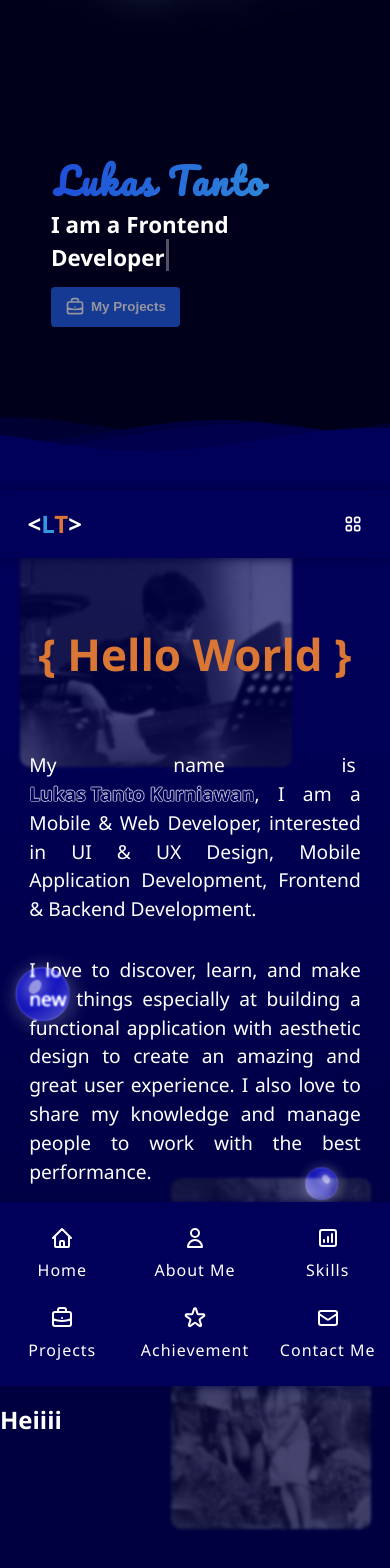
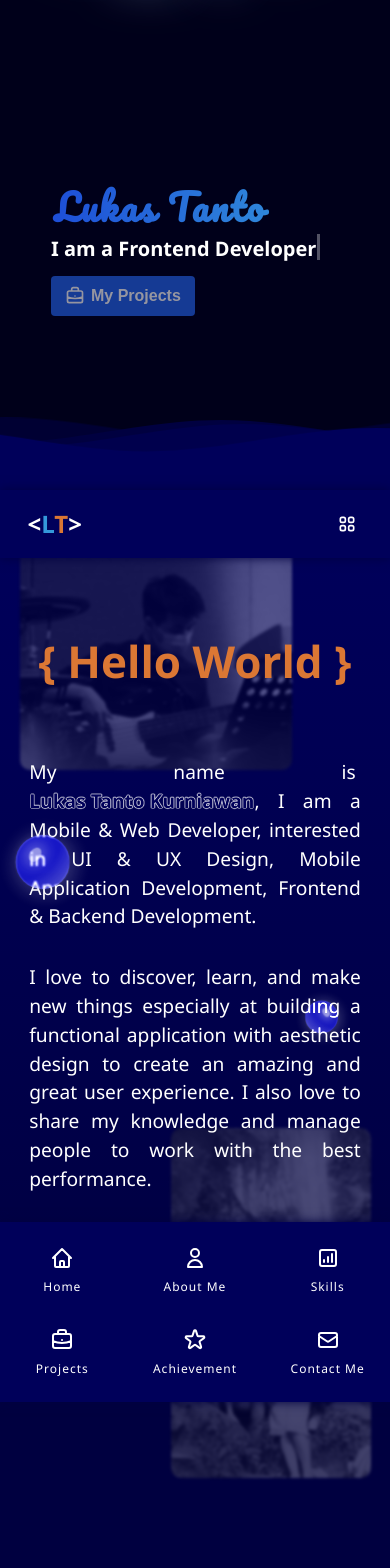
Before and after one commit to lukast2410/My-Portofolio, a Next.js app: page / in a window 390 px wide. Shown: the part 286-1854 px from the top of the page. Built offline with nearby package versions, Linux system fonts and the light colour scheme.

Commit message:
Make Hero and About Responsive

```diff
--- a/src/components/Header.tsx
+++ b/src/components/Header.tsx
@@ -17,12 +17,14 @@ export default function Header() {
 		<header className={styles.header}>
 			<div className='container'>
 				<nav className={styles.nav}>
-					<div className={styles.mainNav}>
+					<div className={styles.mainNav} >
 						<h1 className={styles.logoNav}>
 							&lt;<span>L</span>
 							<span>T</span>&gt;
 						</h1>
-						<HiOutlineViewGrid className={`icon5 ${styles.menuGrid}`} onClick={() => setShow(true)}/>
+						<button onFocus={() => setShow(true)} onBlur={() => setShow(false)}>
+							<HiOutlineViewGrid className={`icon5 ${styles.menuGrid}`} />
+						</button>
 					</div>
 					<ul className={`${show ? styles.showMenuGrid : ''}`}>
 						<li>
--- a/src/components/about/AboutSection.tsx
+++ b/src/components/about/AboutSection.tsx
@@ -32,8 +32,8 @@ export default function AboutSection() {
 			</div>
 
 			<div className={styles.images}>
-				<img src="/assets/me-bass.png" alt="Bass" style={{ transform: `translateY(${offsetY * 0.15}px)`}}/>
-				<img src="/assets/child-gkj.jpg" alt="GKJ" style={{ transform: `translateY(-${offsetY * 0.15}px)`}}/>
+				<img src="/assets/me-bass.png" alt="Bass" style={{ transform: `translateY(${offsetY * 0.025}%)`}}/>
+				<img src="/assets/child-gkj.jpg" alt="GKJ" style={{ transform: `translateY(-${offsetY * 0.025}%)`}}/>
 				{/* <img src="/assets/child.png" alt="Child" /> */}
 				{/* <img src="/assets/core-training.jpg" alt="Core Training" /> */}
 			</div>
--- a/styles/components/Header.module.scss
+++ b/styles/components/Header.module.scss
@@ -10,7 +10,7 @@
 }
 
 .nav {
-  padding-top: 1.5rem;
+  padding-top: 2rem;
   padding-bottom: 0.5rem;
   display: flex;
   justify-content: space-between;
@@ -22,6 +22,15 @@
 .nav {
   .mainNav {
     animation: fadeIn 1s ease-out;
+    display: flex;
+    align-items: center;
+
+    button{
+      background-color: transparent;
+      color: white;
+      border: none;
+      outline: none;
+    }
   }
 
   h1 span:last-child {
@@ -35,6 +44,7 @@
   ul {
     animation: fadeIn 1s ease-out;
     display: flex;
+    margin: 0;
 
     li {
       list-style-type: none;
@@ -114,7 +124,7 @@
   }
 }
 
-@media screen and (max-width: 640px) {
+@media screen and (max-width: 768px) {
   .header {
     background-color: $darkBlue400;
     position: fixed;
@@ -128,16 +138,26 @@
     flex-direction: column;
     align-items: flex-start;
 
+    .mainNav {
+      width: 100%;
+      padding: 1rem 0.5rem;
+      display: flex;
+      justify-content: space-between;
+      align-items: center;
+    }
+
     ul {
+      box-shadow: 0px 0px 10px $darkBlue600;
       animation: none;
       position: fixed;
       bottom: -100%;
       left: 0;
       padding: 1rem 0;
+      margin: 0;
       width: 100%;
       display: grid;
       grid-template-columns: 1fr 1fr 1fr;
-      gap: 0.5rem;
+      gap: 1rem 0.5rem;
       background-color: $darkBlue400;
       box-shadow: 0px 0px 10px $darkBlue600;
       transition: .3s ease;
@@ -147,6 +167,7 @@
         a {
           margin: 0;
           text-transform: none;
+          font-size: 0.75rem;
 
           .navIcon {
             display: block;
@@ -157,14 +178,6 @@
     }
   }
 
-  .mainNav {
-    width: 100%;
-    padding: 1rem 0.5rem;
-    display: flex;
-    justify-content: space-between;
-    align-items: center;
-  }
-
   .logoNav {
     font-weight: bold;
   }
--- a/styles/pages/About.module.scss
+++ b/styles/pages/About.module.scss
@@ -2,7 +2,8 @@
 
 .aboutSection {
   width: 100%;
-  height: 100vh;
+  height: min-content;
+  min-height: 50rem;
   background-image: linear-gradient($darkBlue400, $darkBlue600);
   position: relative;
   display: flex;
@@ -130,7 +131,7 @@
 
 .bubbles {
   position: absolute;
-  top: 0;
+  bottom: 0;
   left: 0;
   height: 100%;
   width: 100%;
@@ -244,18 +245,54 @@
 @keyframes bubble {
   0%{
     opacity: 0;
-    transform: scale(0) translateY(-100px) translateX(0);
+    bottom: 15%;
+    transform: scale(0) translateX(0);
   }
   10%{
     opacity: 1;
-    transform: scale(0) translateY(0) translateX(50%);
+    bottom: 10%;
+    transform: scale(0) translateX(50%);
   }
   80%{
     opacity: 0.9;
   }
   100%{
-    transform: scale(1.5) translateY(-45vh) translateX(-25%);
+    bottom: 77.5%;
+    transform: scale(1.5) translateX(-25%);
     opacity: 0;
+  }
+}
+
+@media screen and (max-width: 1024px) {
+  .aboutSection {
+    height: min-content;
+    min-height: 50rem;
+  }
+
+  .images{
+    img{
+      opacity: 0.35;
+    }
+
+    img:nth-child(1){
+      left: 5%;
+    }
+
+    img:nth-child(2){
+      right: 7.5%;
+    }
+  }
+}
+
+@media screen and (max-width: 7680px) {
+  .images{
+    img:nth-child(1){
+      left: 3%;
+    }
+
+    img:nth-child(2){
+      right: 3%;
+    }
   }
 }
 
@@ -265,10 +302,6 @@
   }
 
   .images{
-    img{
-      opacity: 0.35;
-    }
-
     img:nth-child(1){
       left: 5%;
       top: -7.5%;
--- a/styles/pages/Hero.module.scss
+++ b/styles/pages/Hero.module.scss
@@ -175,7 +175,7 @@
   border: white 2px solid;
   border-radius: 3rem;
   cursor: pointer;
-  animation: fadeIn 1s both ease 1;
+  animation: fadeIn 1s ease;
   animation-delay: 5s;
 
   &::after,
@@ -330,21 +330,20 @@
   }
 }
 
-@media screen and (max-width: 640px) {
+@media screen and (max-width: 1024px) {
   .shortDescriptionContainer {
     flex-direction: column-reverse;
   }
 
   .nameTitle {
-    flex: 0.75;
+    flex: 1;
     justify-content: center;
     align-items: flex-end;
-    font-size: 5.75rem;
+    font-size: 10rem;
     animation-delay: 0s;
   }
 
   .shortDescription {
-    flex: 1.25;
     display: flex;
     flex-direction: column;
     align-items: center;
@@ -352,6 +351,74 @@
 
     .descContainer {
       width: 100%;
+      padding-bottom: 10rem;
+    }
+
+    .short{
+      align-items: flex-start;
+    }
+
+    .links{
+      margin-top: 1rem;
+    }
+
+    .fullName h1 {
+      white-space: nowrap;
+      font-size: 3.25rem;
+    }
+
+    .viewWorkBtn {
+      margin-top: 1rem;
+      border-radius: 0.5rem;
+      padding: 1rem 1.25rem;
+      font-size: 1.1rem;
+      font-weight: 500;
+    }
+  }
+}
+
+@media screen and (max-width: 768px) {
+  .nameTitle {
+    flex: 0.75;
+    font-size: 8rem;
+  }
+
+  .shortDescription{
+
+    .fullName h1 {
+      font-size: 2.75rem;
+    }
+  }
+
+
+  .wavyBlue {
+    bottom: 6.5rem;
+  }
+
+  .waveExtend {
+    position: absolute;
+    bottom: 0;
+    z-index: 2;
+    height: 6.5rem;
+    width: 100%;
+    background-color: $darkBlue400;
+  }
+
+  .scrollDown {
+    display: none;
+  }
+}
+
+@media screen and (max-width: 640px) {
+  .nameTitle {
+    flex: 0.75;
+    font-size: 5.75rem;
+  }
+
+  .shortDescription {
+    flex: 1.25;
+
+    .descContainer {
       padding-bottom: 5rem;
     }
 
@@ -389,22 +456,15 @@
     }
 
     & p {
-      font-size: 1.4rem;
+      font-size: 1.25rem;
     }
 
     .viewWorkBtn {
       margin-top: 0.75rem;
-      background-color: $blue400;
-      outline: none;
-      border: none;
       border-radius: 0.25rem;
       padding: 0.625rem 0.875rem;
-      display: flex;
-      align-items: center;
       font-weight: 600;
-      cursor: pointer;
-      animation: fadeIn 1s both ease 1;
-      animation-delay: 5.5s;
+      font-size: 1rem;
 
       & span {
         margin-left: 0.375rem;
@@ -415,21 +475,4 @@
       }
     }
   }
-
-  .wavyBlue {
-    bottom: 6.5rem;
-  }
-
-  .waveExtend {
-    position: absolute;
-    bottom: 0;
-    z-index: 2;
-    height: 6.5rem;
-    width: 100%;
-    background-color: $darkBlue400;
-  }
-
-  .scrollDown {
-    display: none;
-  }
 }
```
